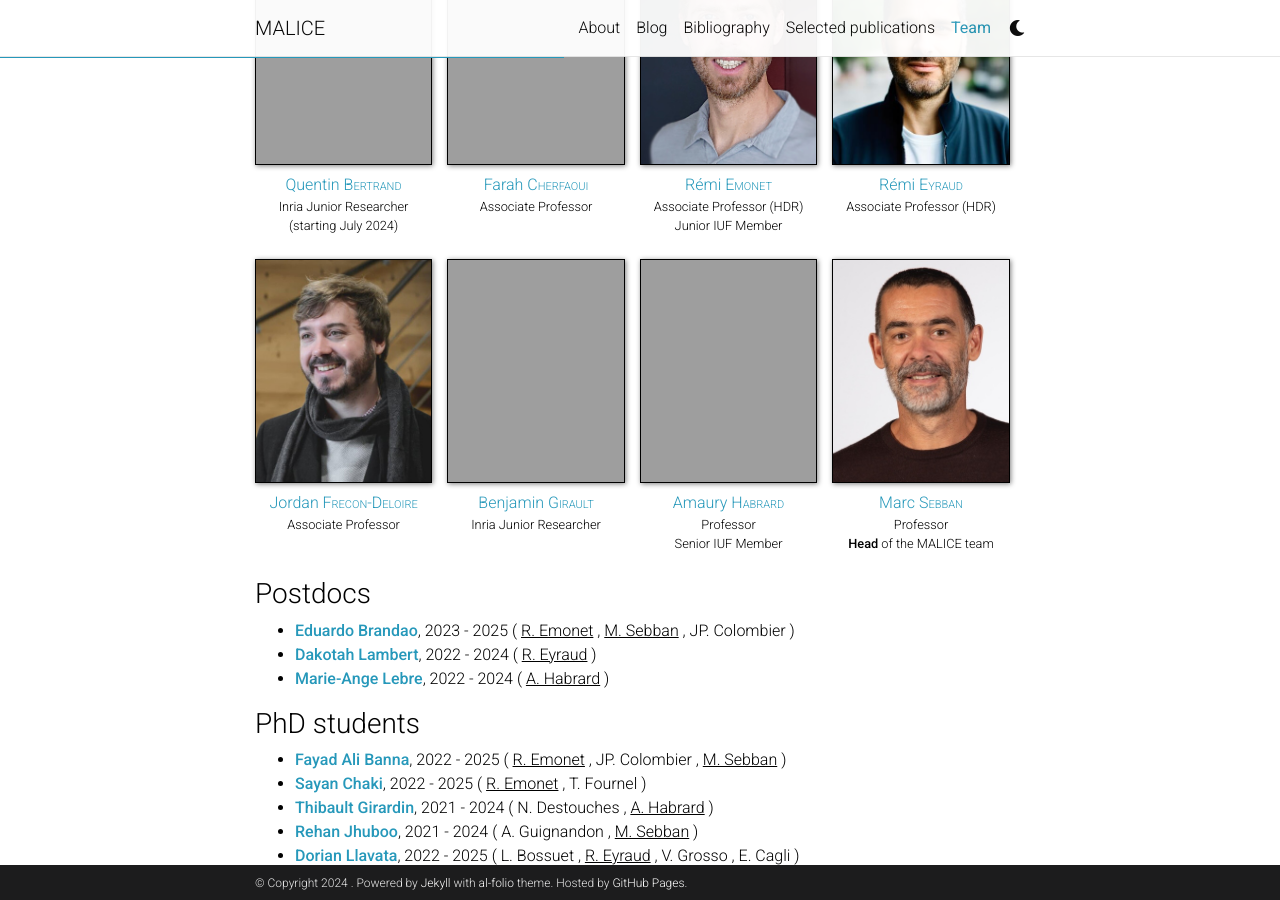
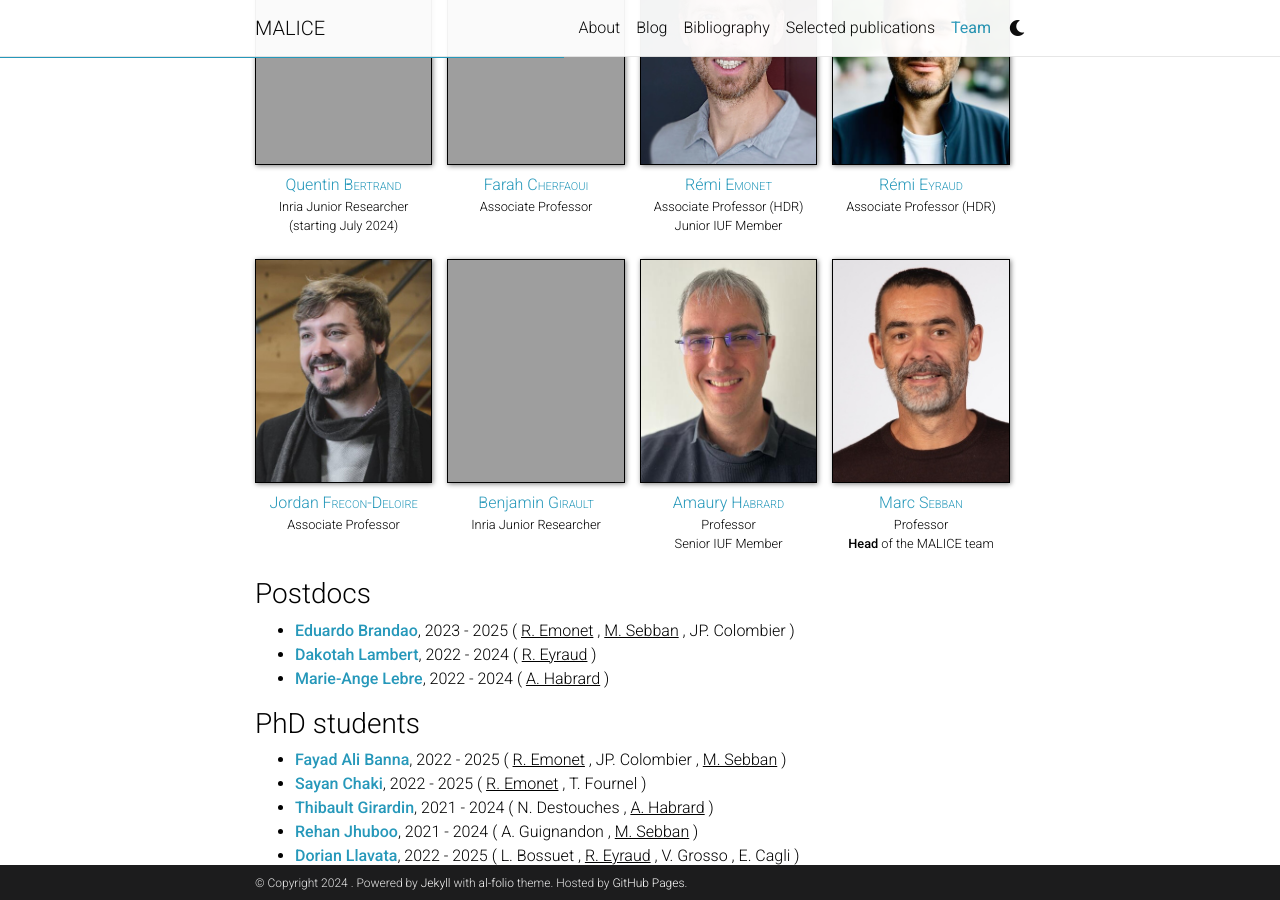
Before and after one commit to labhc-malice/labhc-malice.github.io, a Jekyll site: the page built from _pages/team.md, in a window 1280 px wide and 900 px high, scrolled down 314 px. Built offline with Jekyll 4.4.1, drawn with Linux system fonts in a browser that asks for light colours; comment, search, counter and statistics services are not loaded; a style sheet for code colours, icons or effects is not loaded.

Commit message:
Add Amaury

```diff
--- a/_data/faculty.yml
+++ b/_data/faculty.yml
@@ -8,7 +8,7 @@
   lastname: Habrard
   title: Professor, Senior IUF Member
   url: https://perso.univ-st-etienne.fr/habrarda/
-  photoWAIT: amaury-habrard.jpg
+  photo: amaury-habrard.jpg
 
 - firstname: Rémi
   lastname: Emonet
```
Also changed, not shown: assets/img/people/amaury-habrard.jpg (added).
